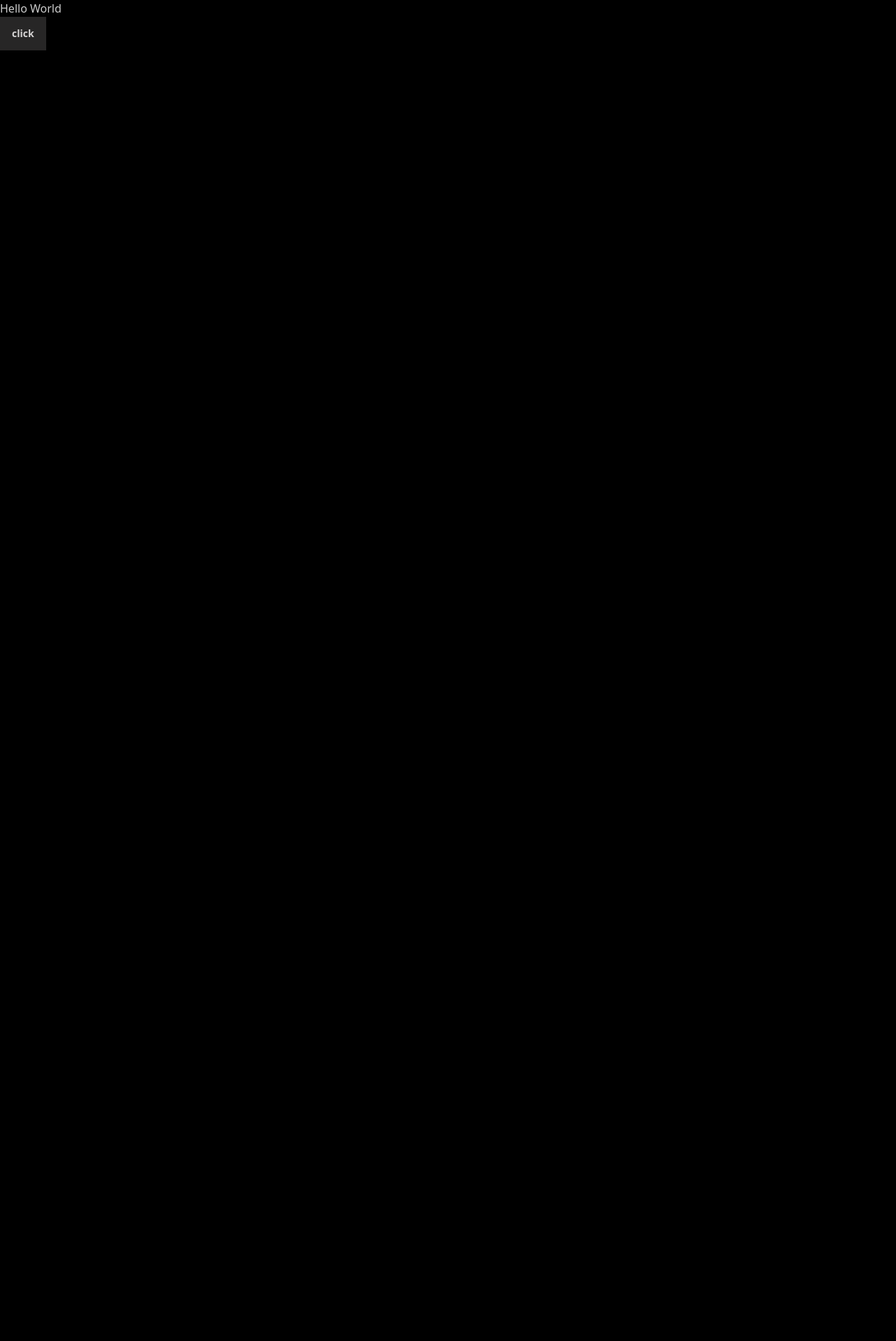
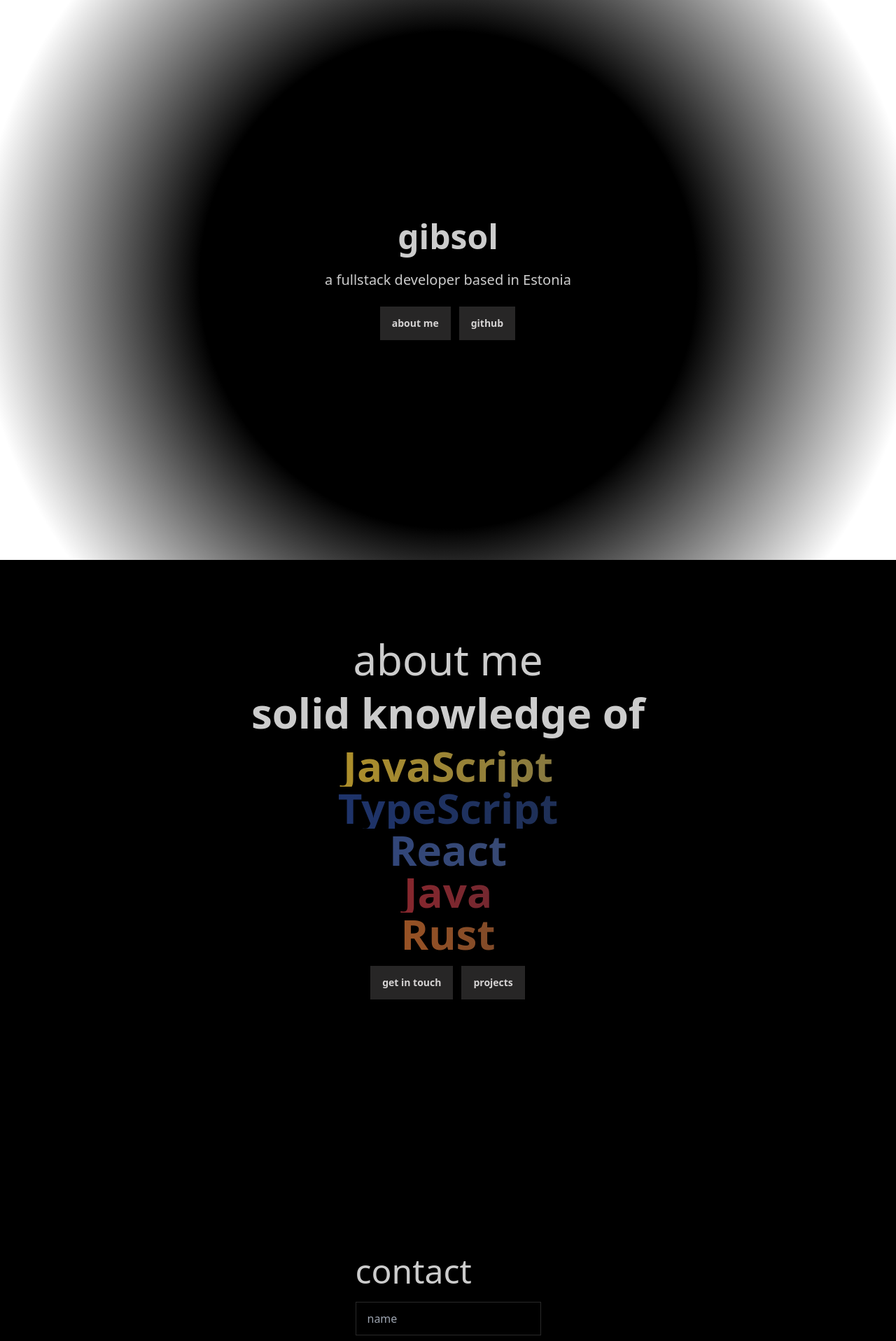
Before and after one commit to Gibsol/gibsol.dev, a Next.js app: page / in a window 1280 px wide. Shown: the top 1916 px of the page at 70% size. Before the commit the page ends 800 px from the top, so only its background shows below. Built offline with nearby package versions, Linux system fonts and the light colour scheme.

Commit message:
implement all the components in index

```diff
--- a/src/pages/index.tsx
+++ b/src/pages/index.tsx
@@ -1,9 +1,14 @@
+import { AboutMe } from "@/components/AboutMe";
+import { Masthead } from "../components/Masthead";
+import { ContactForm } from "../components/ContactForm";
+
 const Home = () => {
   return (
-    <div>
-      <h1>Hello World</h1>
-      <button className="btn">click</button>
-    </div>
+    <>
+      <Masthead />
+      <AboutMe />
+      <ContactForm />
+    </>
   );
 };
 
```
